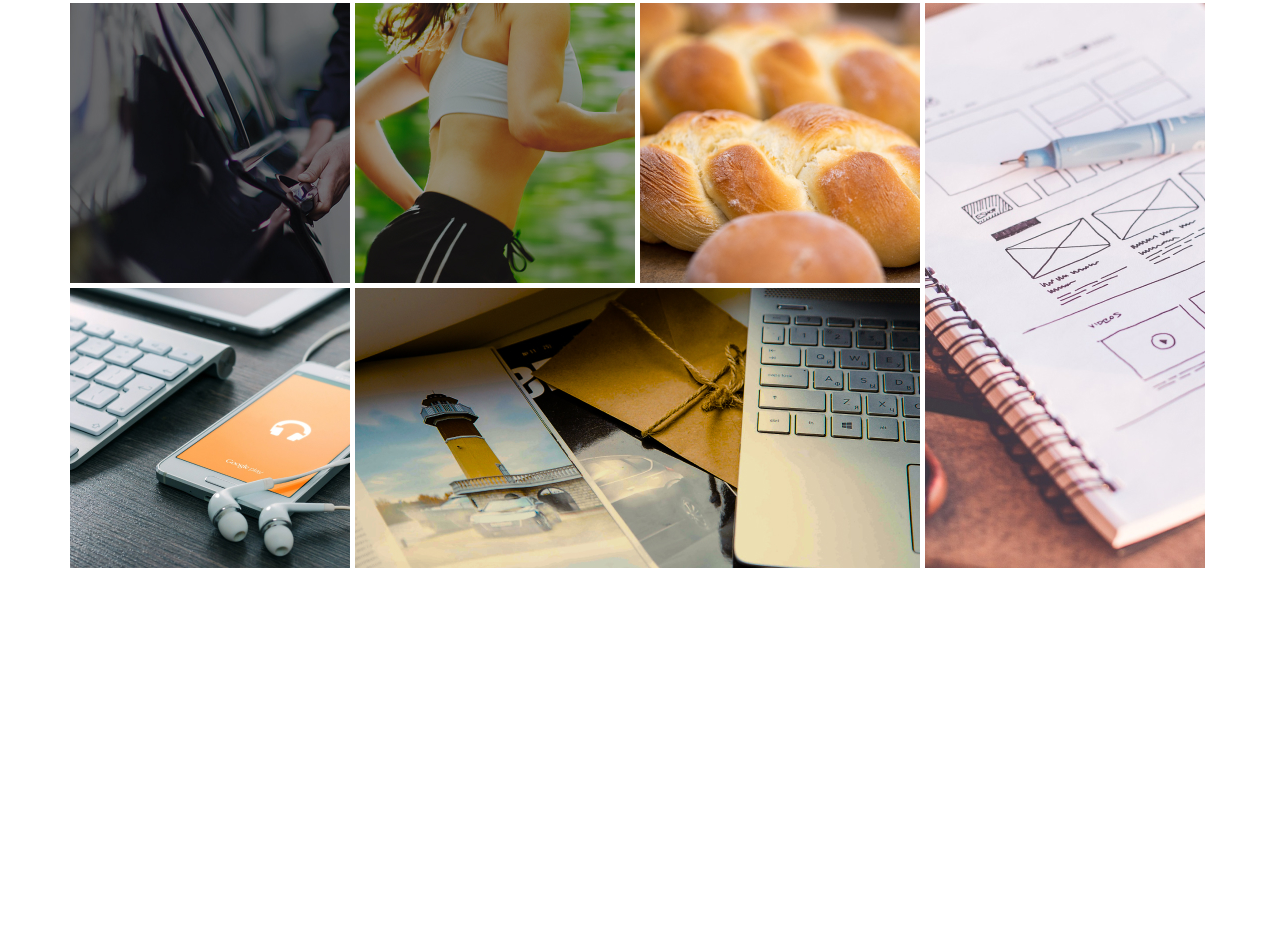
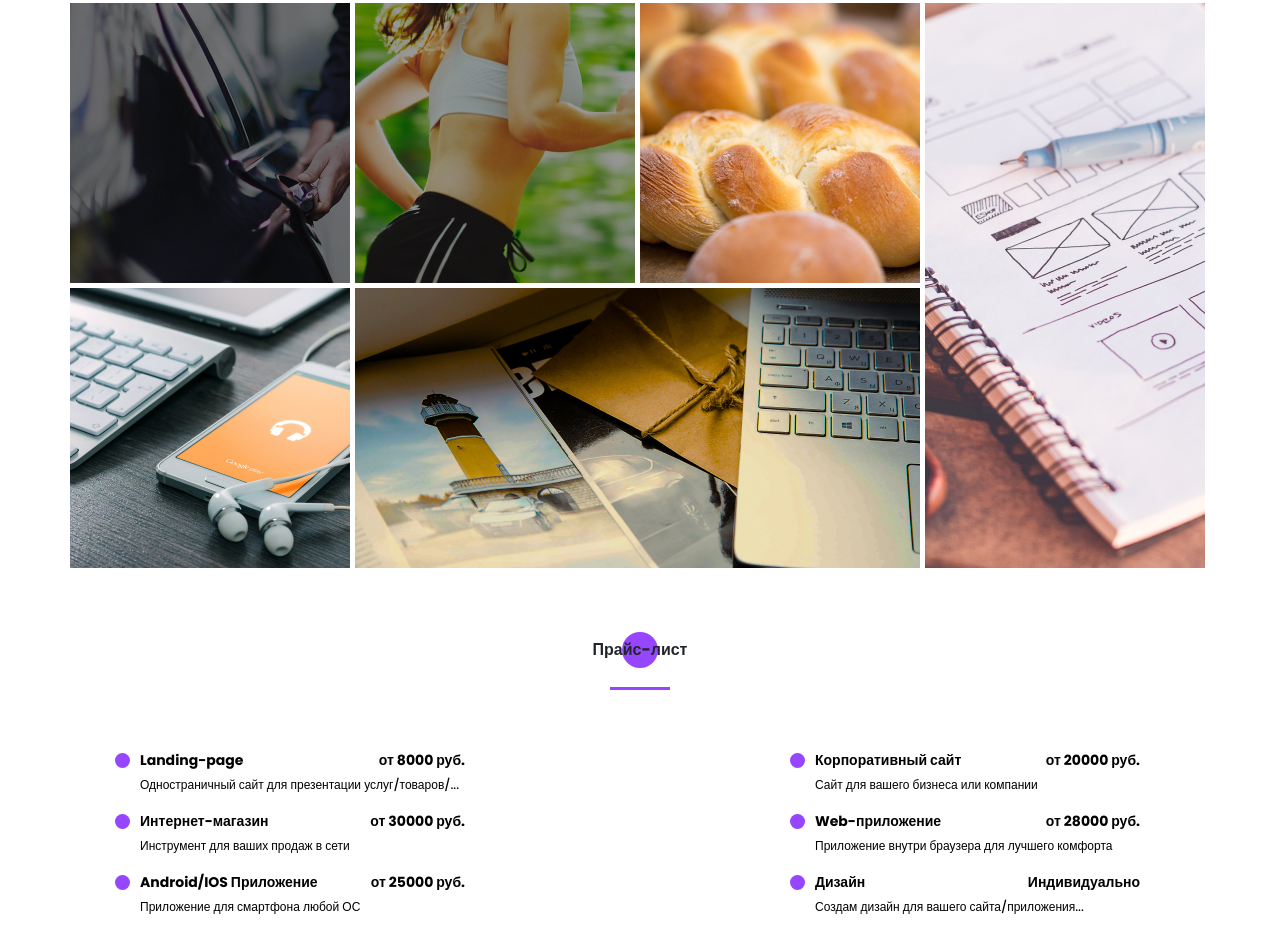
Before and after one commit to kamil88jj/Portfolio, a website: page src/index.html in a window 1280 px wide. Shown: the part 3655-4583 px from the top of the page. Before the commit the page ends 4223 px from the top, so only its background shows below. Drawn offline with nearby package versions, Linux system fonts and the light colour scheme; files that its build step writes are made by us from their sources; files whose address does not match are found by name.

Commit message:
added price list

```diff
--- a/src/index.html
+++ b/src/index.html
@@ -407,6 +407,45 @@
         </div>
     </section>
 
+    <section class="price">
+        <div class="container">
+            <h2 class="title title_fz16 title__section-title">Прайс-лист</h2>
+            <div class="divider"></div>
+            <div class="price__wrapper">
+                <div class="price__item">
+                        <div class="price__name">Landing-page</div>
+                        <div class="price__cost">от 8000 руб.</div>
+                    <div class="price__title">Одностраничный сайт для презентации услуг/товаров/...</div>
+                </div>
+                <div class="price__item">
+                        <div class="price__name">Корпоративный сайт</div>
+                        <div class="price__cost">от 20000 руб.</div>
+                    <div class="price__title">Сайт для вашего бизнеса или компании</div>
+                </div>
+                <div class="price__item">
+                        <div class="price__name">Интернет-магазин</div>
+                        <div class="price__cost">от 30000 руб.</div>
+                    <div class="price__title">Инструмент для ваших продаж в сети</div>
+                </div>
+                <div class="price__item">
+                        <div class="price__name">Web-приложение</div>
+                        <div class="price__cost">от 28000 руб.</div>
+                    <div class="price__title">Приложение внутри браузера для лучшего комфорта</div>
+                </div>
+                <div class="price__item">
+                        <div class="price__name">Android/IOS Приложение</div>
+                        <div class="price__cost">от 25000 руб.</div>
+                    <div class="price__title">Приложение для смартфона любой ОС</div>
+                </div>
+                <div class="price__item">
+                        <div class="price__name">Дизайн</div>
+                        <div class="price__cost">Индивидуально</div>
+                    <div class="price__title">Создам дизайн для вашего сайта/приложения...</div>
+                </div>
+            </div>
+        </div>
+    </section>
+
     <script src="js/script.js"></script>
 </body>
 </html>
--- /dev/null
+++ b/src/sass/blocks/_price.scss
@@ -0,0 +1,51 @@
+.price {
+    padding-top: 70px;
+    &__wrapper {
+        display: grid;
+        position: relative;
+        padding-top: 60px;
+        margin: 0 70px;
+        grid-template-columns: repeat(2, 325px);
+        justify-content: space-between;
+        align-content: space-between;
+        row-gap: 5px;
+    }
+    &__item {
+        display: grid;
+        grid-template: minmax(21px, auto) 35px / minmax(20px, auto) minmax(5px, auto);
+        justify-content: space-between;
+    }
+    &__name {
+        font-weight: 700;
+        font-size: 14px;
+        line-height: 21px;
+        color: #000000;
+        &:before {
+            content: '';
+            position: absolute;
+            transform: translateX(-25px);
+            margin-top: 3px;
+            width: 15px;
+            height: 15px;
+            border-radius: 100%;
+            background-color: $main-color;
+        }
+    }
+    &__cost {
+        display: grid;
+        justify-items: end;
+        font-weight: 700;
+        font-size: 14px;
+        line-height: 21px;
+        color: #000000;
+    }
+    &__title {
+        grid-column: 1 / 3;
+        padding-top: 5px;
+        font-weight: 500;
+        font-size: 12px;
+        line-height: 18px;
+        color: #000000;
+    }
+
+}
--- a/src/sass/style.scss
+++ b/src/sass/style.scss
@@ -35,3 +35,4 @@
 @import 'blocks/resume';
 @import 'blocks/use';
 @import 'blocks/portfolio';
+@import 'blocks/price';
```
Also changed, not shown: dist/css/style.min.css, dist/index.html, src/sass/base/_mixins.scss (line endings or trailing spaces).
